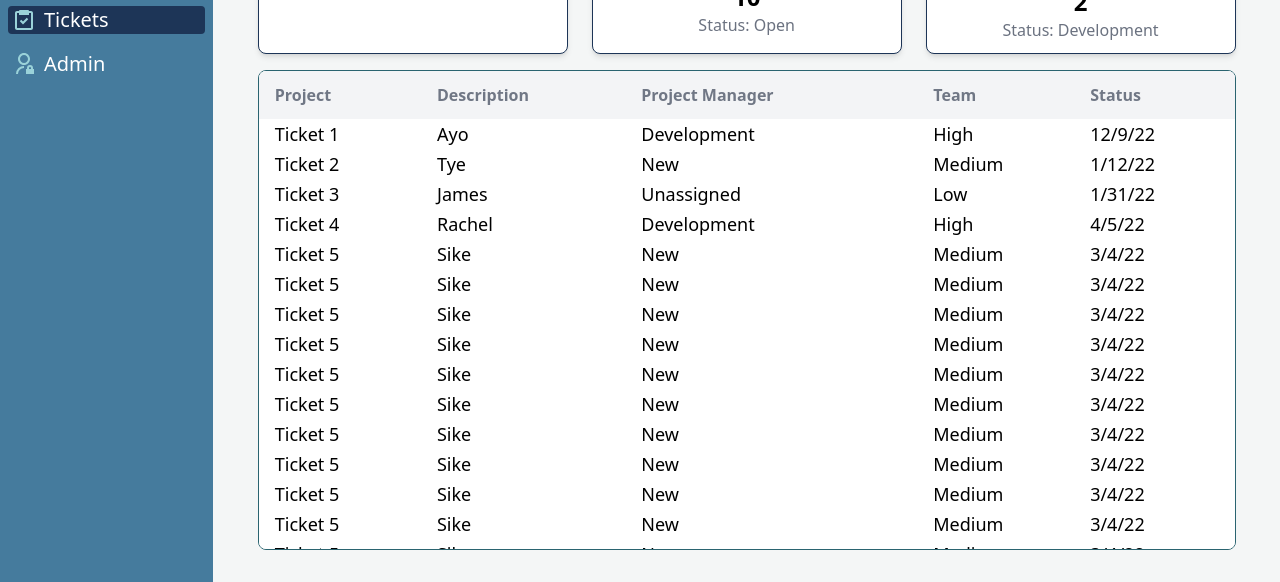
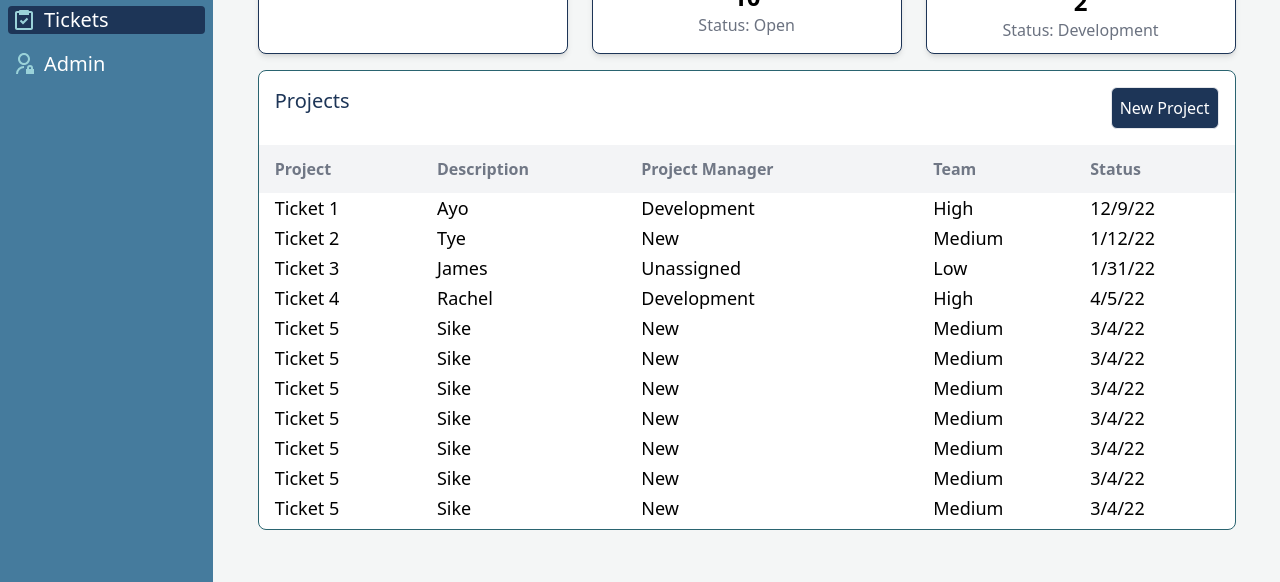
Before and after one commit to Ayomide4/bug-tracker, a React (Vite) app: page /tickets in a window 1280 px wide. Shown: the part 218-800 px from the top of the page. Built offline with nearby package versions, Linux system fonts and the light colour scheme.

Commit message:
fix max height job

```diff
--- a/src/components/ListComponent.tsx
+++ b/src/components/ListComponent.tsx
@@ -20,7 +20,13 @@ export default function ListComponent(props:any) {
 
   console.log(props.categories)
   return (
-    <div className={`border relative  border-[#2A6470] rounded-lg shadow-outline h-full w-full bg-white overflow-y-scroll`}>
+
+    <div className={`border relative  border-[#2A6470] rounded-lg shadow-outline max-h-screen w-full bg-white`}>
+      <div className='flex justify-between p-4'>
+        <h2 className='text-xl text-[#1D3557]'>Projects</h2>
+        <button className='border rounded-md bg-[#1D3557] p-2 text-white text-base'>New Project</button>
+      </div>
+      <div className='overflow-y-scroll max-h-96 '>
         <table className='w-full'>
             <thead className='text-[#707785] text-left'>
               <tr>
@@ -31,10 +37,11 @@ export default function ListComponent(props:any) {
                 <th className='py-3 bg-[#F3F4F6] sticky top-0'>Status</th>
               </tr>
             </thead>
-          <tbody className='text-left overflow-y-scroll'>
+            <tbody className='text-left '>
               {displayItems}
             </tbody>
         </table>
       </div>
+    </div>
   )
 }
--- a/src/components/ProjectItem.tsx
+++ b/src/components/ProjectItem.tsx
@@ -17,7 +17,7 @@ export default function ProjectItem(props:any) {
     })
 
   return (
-      <div className='max-h-itemContainer overflow-y-scroll'>
+      <div className='min-w-full overflow-scroll max-h-96 flex-none'>
         <table className='w-full'>
           <thead className='text-[#707785] text-left'>
             <tr>
--- a/src/components/Projects.tsx
+++ b/src/components/Projects.tsx
@@ -8,7 +8,7 @@ export default function Projects() {
 
 
   return (
-    <div className='border relative mb-20  border-[#2A6470] rounded-lg w-11/12 mx-12 shadow-outline h-3/4  bg-white'>
+    <div className='border mb-20 relative border-[#2A6470] rounded-lg w-11/12 mx-12 shadow-outline h-3/4  bg-white '>
       <div className='flex justify-between p-4'>
         <h2 className='text-xl text-[#1D3557]'>Projects</h2>
         <button className='border rounded-md bg-[#1D3557] p-2 text-white text-base'>New Project</button>
```
Also changed, not shown: src/components/TicketComponents/TicketStatus.tsx (+7 -2 lines). Lines whose indentation alone changed are shown as unchanged.
